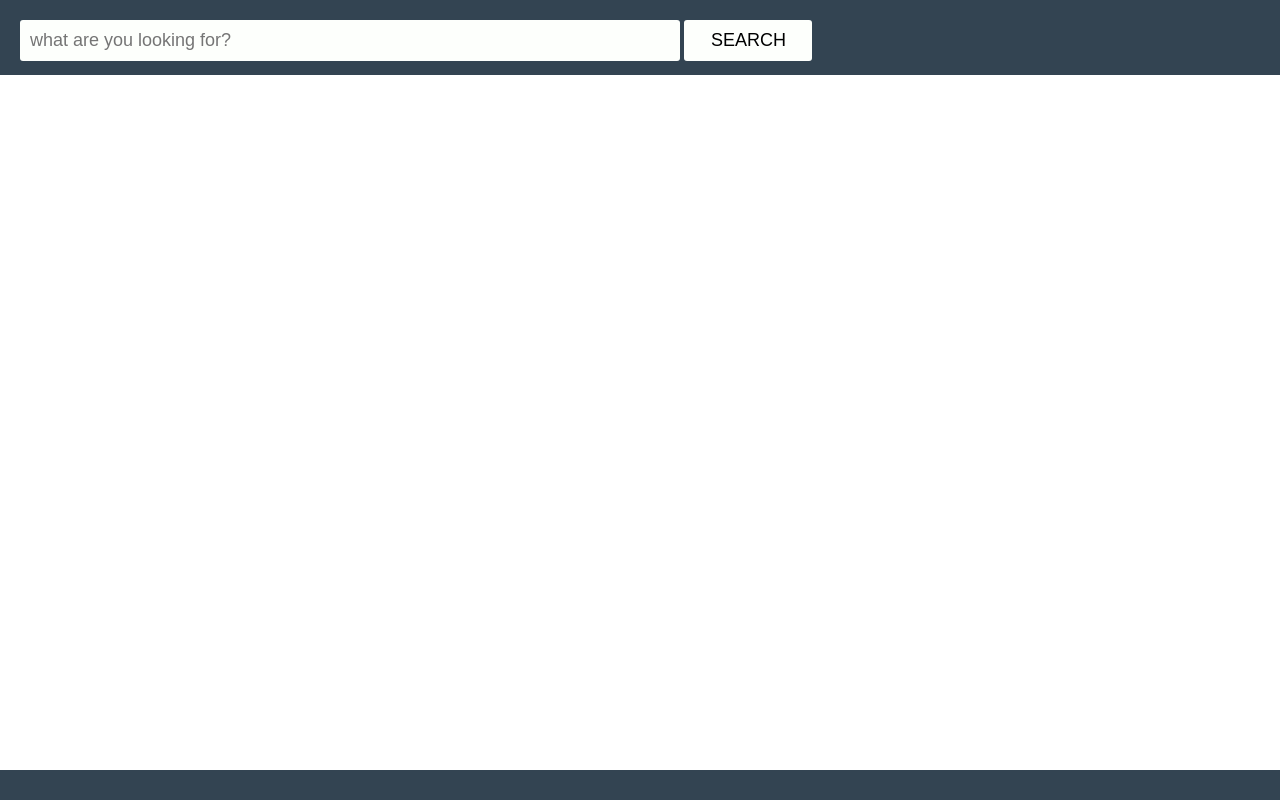
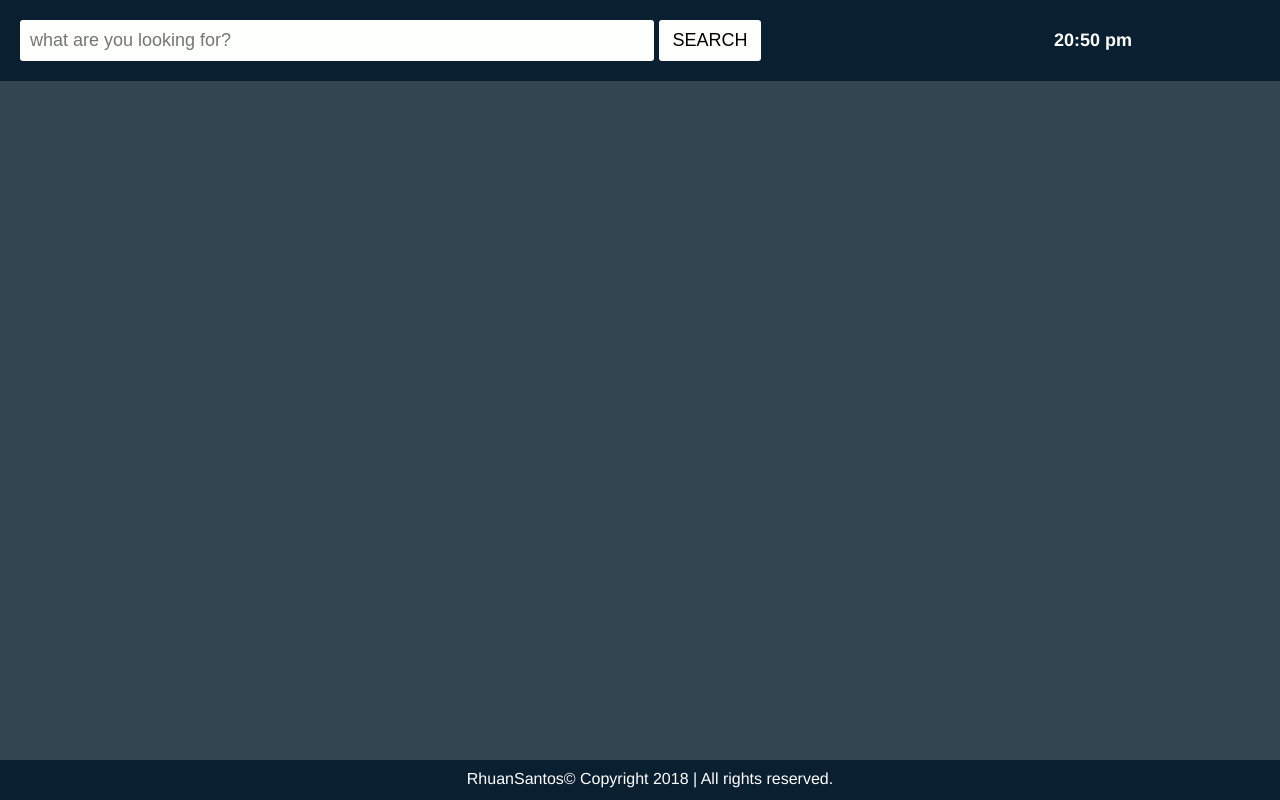
Before and after one commit to Rhuansantos/flickr-gallery, a website with bundled scripts: page docs/index.html in a window 1280 px wide. Built offline with nearby package versions, Linux system fonts and the light colour scheme.

Commit message:
update docs

```diff
--- a/docs/index.html
+++ b/docs/index.html
@@ -13,6 +13,7 @@
         <input class="searchInput" type="text" placeholder="what are you looking for?">
         <button class="search" type="submit"> <span>Search</span> </button>
       </form>
+      <div class="time"></div>
     </nav>
 
     <section class="gallery">
@@ -21,7 +22,7 @@
       </ul>
     </section>
 
-    <footer></footer>
+    <footer>RhuanSantos© Copyright 2018 | All rights reserved.</footer>
 
     <script src="./build/main.js"></script>
 </body>
--- a/docs/scss/components/footer.scss
+++ b/docs/scss/components/footer.scss
@@ -1,7 +1,10 @@
 footer{
     width: 100%;
-    height: 30px;
+    height: 20px;
     position: fixed;
     background: $primary-color-opacity;
+    color: white;
+    text-align: center;
+    padding: 10px;
     bottom: 0;
 }
--- a/docs/scss/components/gallery.scss
+++ b/docs/scss/components/gallery.scss
@@ -14,6 +14,7 @@
     min-width: 100%;
     min-height: 100%;
     ul{
+        background: $primary-color-opacity;
         min-width: 100%;
         min-height: 100vh;
 
@@ -26,8 +27,9 @@
         li{
             // width: 30%;
             // height: 200px;
-            min-width: 100%;
+            max-width: 100%;
             min-height: 100%;
+            margin: 0 auto;
 
             list-style-type: none;
         }
--- a/docs/scss/components/nav.scss
+++ b/docs/scss/components/nav.scss
@@ -1,13 +1,17 @@
 nav{
     width: 100%;
-    height: 35px;
+    min-height: 40px;
     overflow: hidden;
     position: fixed;
     padding: 20px;
     top: 0;
     background: $primary-color-opacity;
+
+    .searchForm{
+        min-width: 80%;
+        float: left;
         input{
-        width: 50%;
+            min-width: 60%;
             padding: 10px;
             font-size: 18px;
             margin: 0 auto;
@@ -31,3 +35,12 @@ nav{
             }
         }
     }
+
+    .time{
+        font-size: 18px;
+        font-weight: bold;
+        color: #FDFFFC;
+        float: left;
+        padding: 10px;
+    }
+}
--- a/docs/scss/util/variables.scss
+++ b/docs/scss/util/variables.scss
@@ -7,6 +7,6 @@ $secondary-color: #2EC4B6;
     text-align: center;
     position: absolute;
     width: 100%;
-    top: 200px;
+    top: 40%;
 
 }
--- a/src/js/gallery.js
+++ b/src/js/gallery.js
@@ -73,8 +73,10 @@ async apiRequest(_method, ..._params) {
       photos.map(p => {
          const photoRequest = this.apiRequest('flickr.photos.getSizes', `&photo_id=${p.id}`)
         .then(_pictures => {
+          // console.log(_pictures);
           const quality = _pictures.sizes.size.length - 1; // grab original size
-          TemplateGallery.home(_pictures.sizes.size[quality].source);
+          const maxSize = _pictures.sizes.size[quality].width;
+          TemplateGallery.home(_pictures.sizes.size[quality].source, maxSize);
         });
       });
     }).then(x => Util.loaded());
--- a/src/js/gallery_template.js
+++ b/src/js/gallery_template.js
@@ -1,9 +1,10 @@
 export default class TemplateGallery {
-  static home(_data) {
+  static home(_link, _size) {
+    console.log(_link, _size);
     const printContainer = document.querySelector('.gallery ul');
     let template = `
-    <li>
-      <div class="bg-photos" style="background-image: url(${_data})"></div>
+    <li style="max-width:${_size}px">
+      <div class="bg-photos" style="background-image: url(${_link})"></div>
     </li>`
     ;
     printContainer.insertAdjacentHTML('beforeend', template);
--- a/src/js/main.js
+++ b/src/js/main.js
@@ -1,9 +1,6 @@
 import Gallery from './gallery';
 import Util from './util';
 import TemplateGallery from './gallery_template';
-
-
-
 
 
 // waiting for the page loading
--- a/src/scss/components/gallery.scss
+++ b/src/scss/components/gallery.scss
@@ -14,6 +14,7 @@
     min-width: 100%;
     min-height: 100%;
     ul{
+        background: $primary-color-opacity;
         min-width: 100%;
         min-height: 100vh;
 
@@ -26,8 +27,9 @@
         li{
             // width: 30%;
             // height: 200px;
-            min-width: 100%;
+            max-width: 100%;
             min-height: 100%;
+            margin: 0 auto;
 
             list-style-type: none;
         }
```
Also changed, not shown: docs/build/main.js, docs/css/main.css, src/build/main.js, src/css/main.css. Lines whose indentation alone changed are shown as unchanged.
